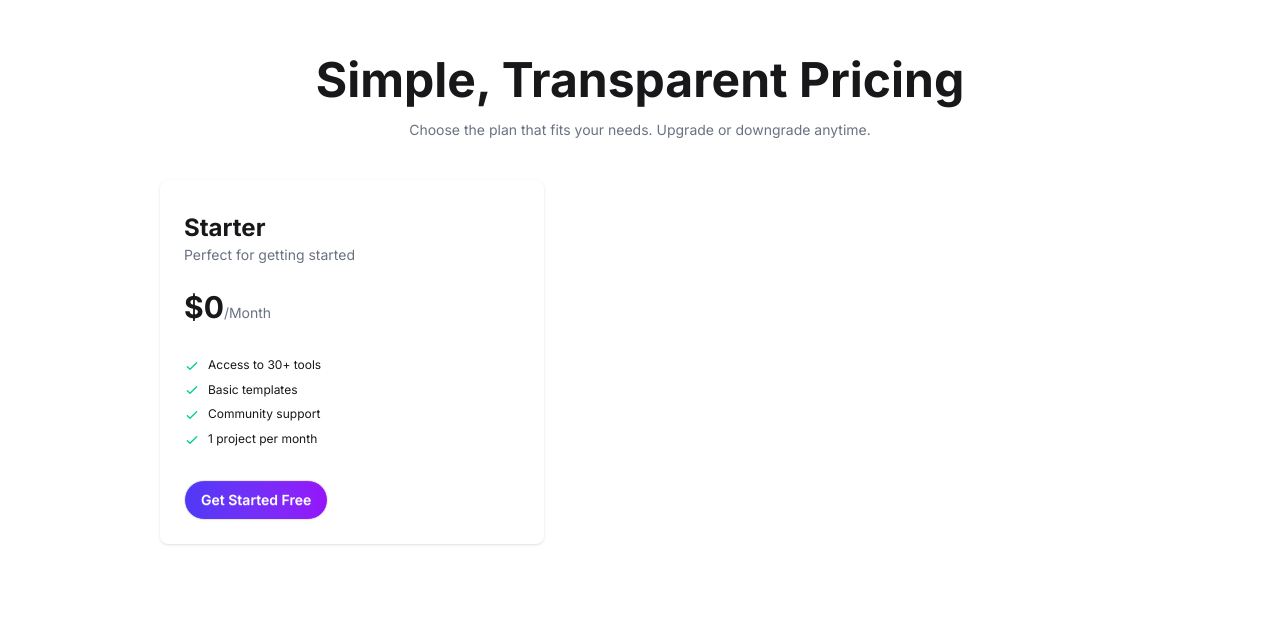
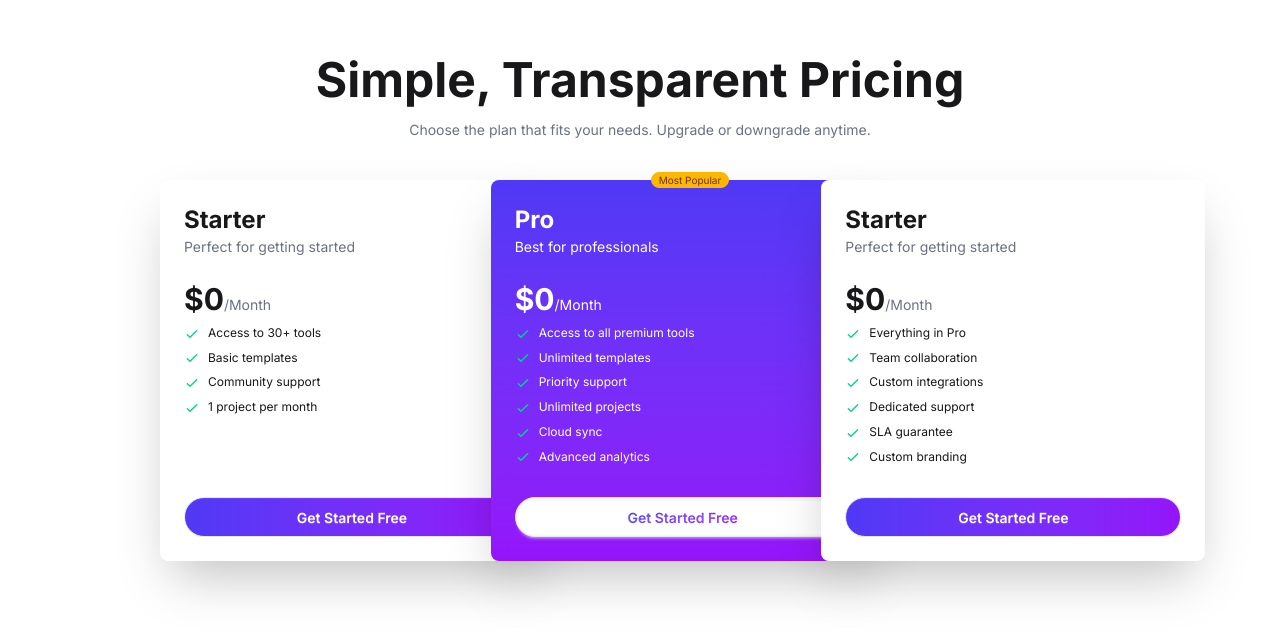
Before and after one commit to Sami-Abdullah/A6, a React (Vite) app: page / in a window 1280 px wide. Shown: the part 1867-2508 px from the top of the page. Built offline with nearby package versions, Linux system fonts and the light colour scheme.

Commit message:
completed the prcie section and made it responsive

```diff
--- a/src/Components/Buttons/GradiantButton.jsx
+++ b/src/Components/Buttons/GradiantButton.jsx
@@ -1,9 +1,10 @@
 import React from 'react';
 
-const GradiantButton = ({text}) => {
+const GradiantButton = ({ text, isFull }) => {
   return (
     <>
-      <button className='font-semibold btn bg-linear-to-r from-[rgba(79,57,246,1)] to-[rgba(149,20,250,1)] rounded-full px-4 py-3 text-white'>{text}</button>
+      <button className={`font-semibold btn bg-linear-to-r from-[rgba(79,57,246,1)] to-[rgba(149,20,250,1)] rounded-full px py-3  ${isFull ? "w-full" : ""} text-white`}>{text}
+      </button>
     </>
   );
 };
--- a/src/Components/Buttons/GradiantTextButton.jsx
+++ b/src/Components/Buttons/GradiantTextButton.jsx
@@ -1,15 +1,24 @@
 import React from 'react';
 
-const GradiantTextButton = ({ text, icon }) => {
+const GradiantTextButton = ({ text, icon, isFull = false }) => {
+
+  console.log(isFull, "here")
   return (
-    <>
-      <button className='btn bg-linear-to-r from-[rgba(79,57,246,1)] to-[rgba(149,20,250,1)] rounded-full px-0.5 py-0.5'>
-        <div className='flex items-center justify-center gap-2 px-4 py-1.5 bg-white rounded-full'>
-          <span className='font-semibold'>{icon}</span>
-          <span className='bg-linear-to-r from-[rgba(79,57,246,1)] to-[rgba(149,20,250,1)] bg-clip-text text-transparent font-semibold'>{text}</span>
-        </div>
-      </button>
-    </>
+
+    <button className={`${isFull ? 'w-full' : ' bg-linear-to-r from-[rgba(79,57,246,1)] to-[rgba(149,20,250,1)]'} btn rounded-full px-0.5 py-0.5`}>
+
+      <div className={`${isFull ? 'w-full' : ''} flex items-center justify-center gap-2 px-4 py-1.5 bg-white rounded-full`}>
+
+        {icon && <span className="font-semibold">{icon}</span>}
+
+        <span className='bg-linear-to-r from-[rgba(79,57,246,1)]
+          to-[rgba(149,20,250,1)] bg-clip-text text-transparent font-semibold'>
+          {text}
+        </span>
+
+      </div>
+    </button>
+
   );
 };
 
--- a/src/Components/Cards/PriceCard.jsx
+++ b/src/Components/Cards/PriceCard.jsx
@@ -1,22 +1,23 @@
 import React from 'react';
 import GradiantButton from '../Buttons/GradiantButton';
+import GradiantTextButton from '../Buttons/GradiantTextButton';
 
-const PriceCard = ({ isPro = false, price, type, context, buttonText = "Get Started Free", offers=[] }) => {
+const PriceCard = ({ isPro = false, price, type, context, buttonText = "Get Started Free", offers = [] }) => {
   console.log(offers)
   return (
-    <div className={`card w-96 ${isPro ? 'bg-linear-to-b from-[rgba(79,57,246,1)] to-[rgba(149,20,250,1)]' : 'bg-base-100'} shadow-sm`}>
-      <div className="card-body">
-        {isPro ? <span class="badge badge-xs badge-warning">Most Popular</span> : <span></span>}
+    <div className={`card w-72 xl:w-96 mx-auto ${isPro ? 'bg-linear-to-b from-[rgba(79,57,246,1)] to-[rgba(149,20,250,1)] text-white' : 'bg-base-100'} shadow-2xl`}>
+      <div className="card-body relative ">
+        {isPro ? <span className="absolute -top-2 left-25 xl:left-40 badge badge-xs badge-warning">Most Popular</span> : ''}
         <div className="">
           <h2 className="text-2xl font-bold">{type}</h2>
-          <p className='text-gray-500 mb-6'>{context}</p>
-          <span className="text-3xl font-bold">${price}<span className='text-gray-500 text-sm font-normal'>/Month</span></span>
+          <p className={`${isPro ? 'text-[#ffffffFF]' : 'text-gray-500'} mb-6`}>{context}</p>
+          <span className="text-3xl font-bold">${price}<span className={`${isPro ? 'text-[#ffffffFF]' : 'text-gray-500'} font-normal text-sm`}>/Month</span></span>
         </div>
-        <ul className="mt-6 flex flex-col gap-2 text-xs">
+        <ul className=" flex flex-col gap-2 text-xs">
           {
 
 
-            offers.map((offer,index) => (
+            offers.map((offer, index) => (
               <li key={index}>
                 <svg xmlns="http://www.w3.org/2000/svg" className="size-4 me-2 inline-block text-success" fill="none" viewBox="0 0 24 24" stroke="currentColor"><path strokeLinecap="round" strokeLinejoin="round" strokeWidth="2" d="M5 13l4 4L19 7" /></svg>
                 <span>{offer}</span>
@@ -24,8 +25,11 @@ const PriceCard = ({ isPro = false, price, type, context, buttonText = "Get Star
             ))
           }
         </ul>
-        <div className="mt-6">
-          <GradiantButton text={buttonText}></GradiantButton>
+        <div className={`mt-6 h-full flex flex-col justify-end text-${isPro?'white':'black'}`}>
+          {
+            (isPro ? <GradiantTextButton text={buttonText} isFull={true}></GradiantTextButton> :
+              <GradiantButton text={buttonText} isFull={true}></GradiantButton>)
+          }
         </div>
       </div>
     </div>
--- a/src/Components/Sections/Pricing.jsx
+++ b/src/Components/Sections/Pricing.jsx
@@ -18,6 +18,24 @@ const Pricing = () => {
             "Community support",
             "1 project per month"
           ]}  ></PriceCard>
+        <PriceCard isPro={true} price={'0'} type={"Pro"} context={'Best for professionals'}
+          offers={[
+            "Access to all premium tools",
+            "Unlimited templates",
+            "Priority support",
+            "Unlimited projects",
+            "Cloud sync",
+            "Advanced analytics"
+          ]}  ></PriceCard>
+        <PriceCard price={'0'} type={"Starter"} context={'Perfect for getting started'}
+          offers={[
+            "Everything in Pro",
+            "Team collaboration",
+            "Custom integrations",
+            "Dedicated support",
+            "SLA guarantee",
+            "Custom branding"
+          ]}  ></PriceCard>
       </div>
 
     </div>
```
